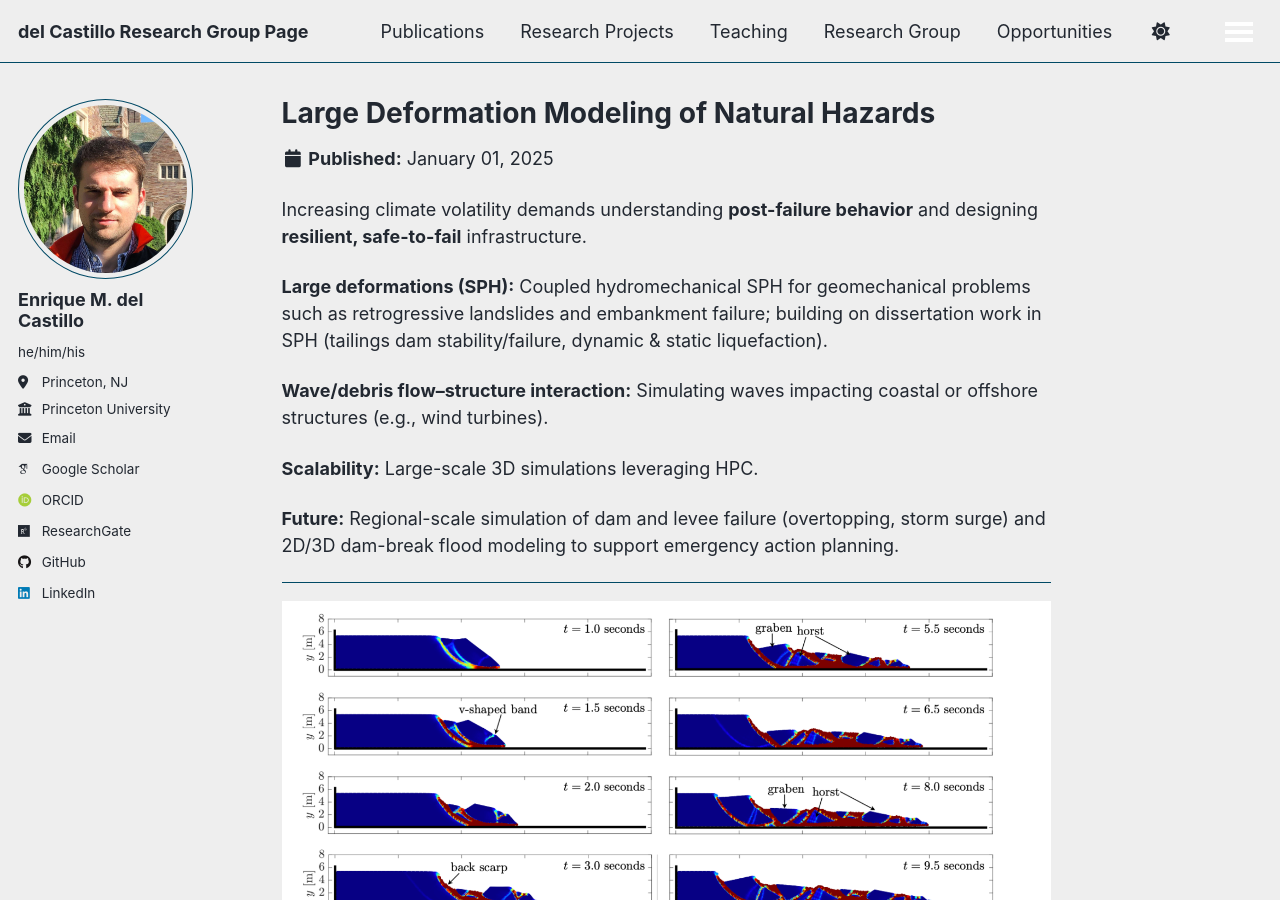
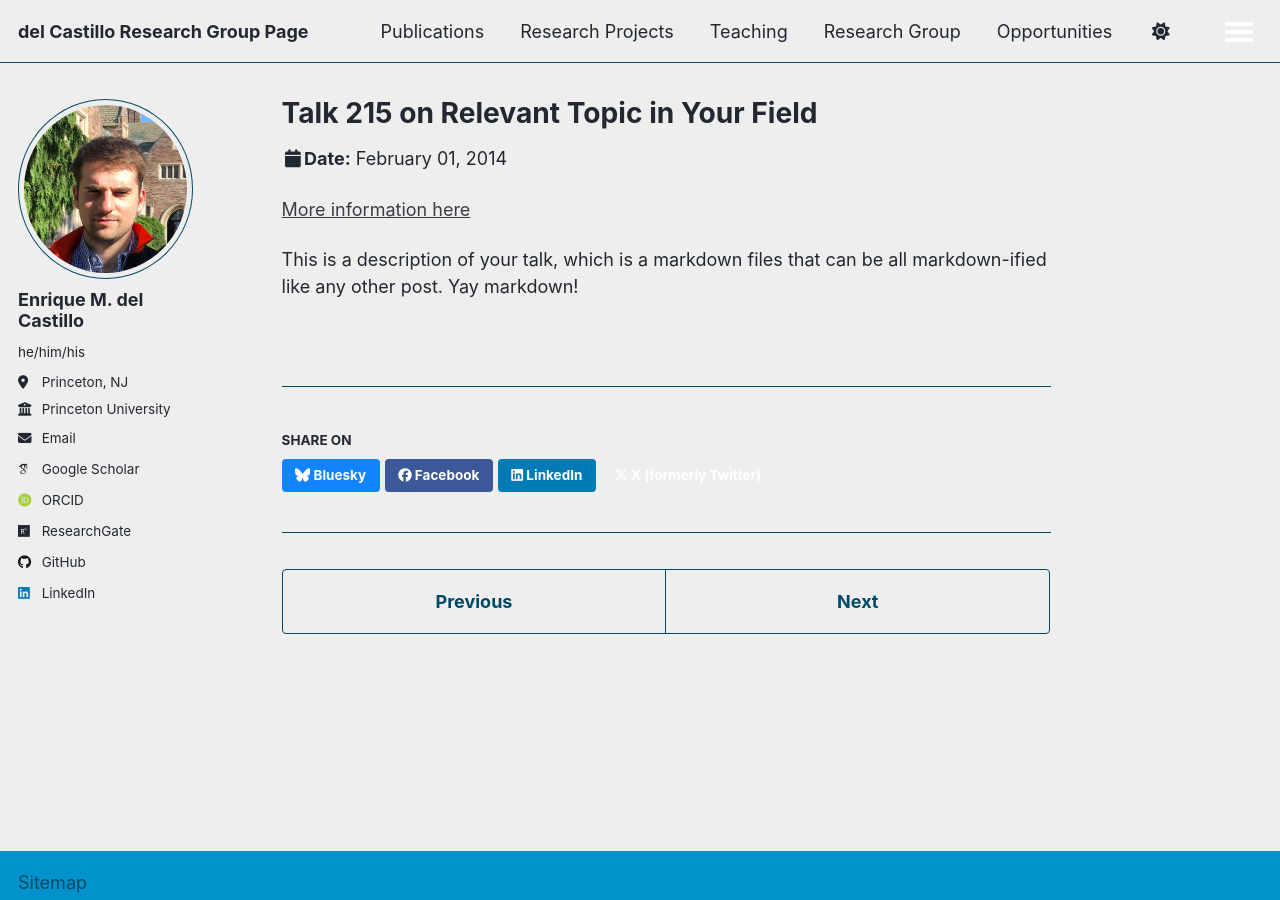
Before and after one commit to emdc19/emdcwebsite, a Jekyll site: the page built from _talks/ld.md, in a window 1280 px wide and 900 px high. Built offline with Jekyll 4.4.1, drawn with Linux system fonts in a browser that asks for light colours; some web fonts are replaced; a script that is not in the unit is left out.

Commit message:
Update ld.md

```diff
--- a/_talks/ld.md
+++ b/_talks/ld.md
@@ -1,23 +1,13 @@
 ---
-title: "Large Deformation Modeling of Natural Hazards"
-layout: single
-permalink: /talks/ld/
-date: 2025-01-01
-show_date: false
+title: "Talk 215 on Relevant Topic in Your Field"
+collection: talks
+type: "Talk"
+permalink: /talks/2014-02-01-talk-215
+venue: "London School of Testing"
+date: 2014-02-01
+location: "London, UK"
 ---
 
-Increasing climate volatility demands understanding **post-failure behavior** and designing **resilient, safe-to-fail** infrastructure.
+[More information here](http://example2.com)
 
-**Large deformations (SPH):** Coupled hydromechanical SPH for geomechanical problems such as retrogressive landslides and embankment failure; building on dissertation work in SPH (tailings dam stability/failure, dynamic & static liquefaction).
-
-**Wave/debris flow–structure interaction:** Simulating waves impacting coastal or offshore structures (e.g., wind turbines).
-
-**Scalability:** Large-scale 3D simulations leveraging HPC.
-
-**Future:** Regional-scale simulation of dam and levee failure (overtopping, storm surge) and 2D/3D dam-break flood modeling to support emergency action planning.
-
----
-
-![Retrogressive landslide (SPH)](/images/retro.jpg)
-
-![Wave/debris flow–structure interaction](/images/retro.jpg)
+This is a description of your talk, which is a markdown files that can be all markdown-ified like any other post. Yay markdown!
```
